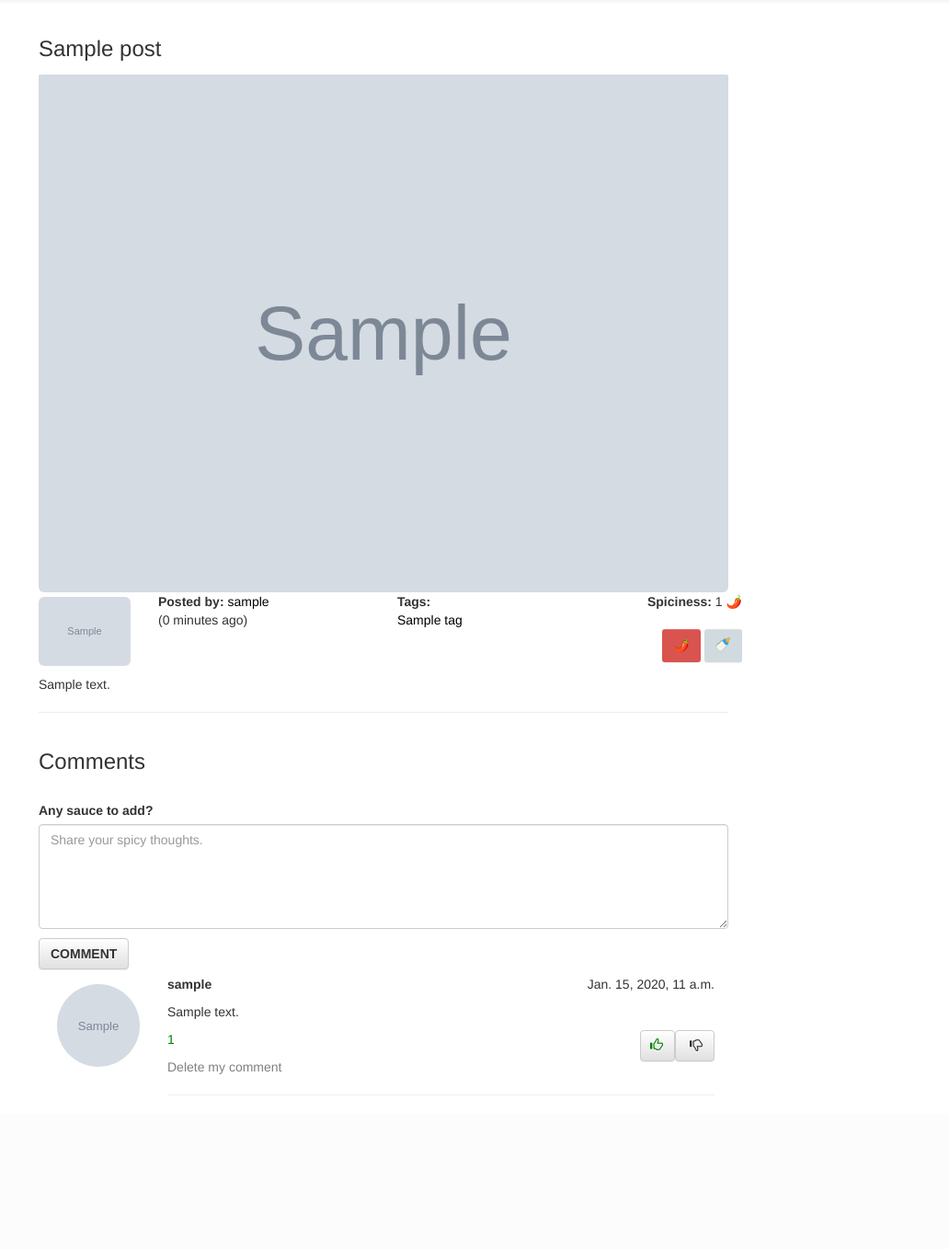
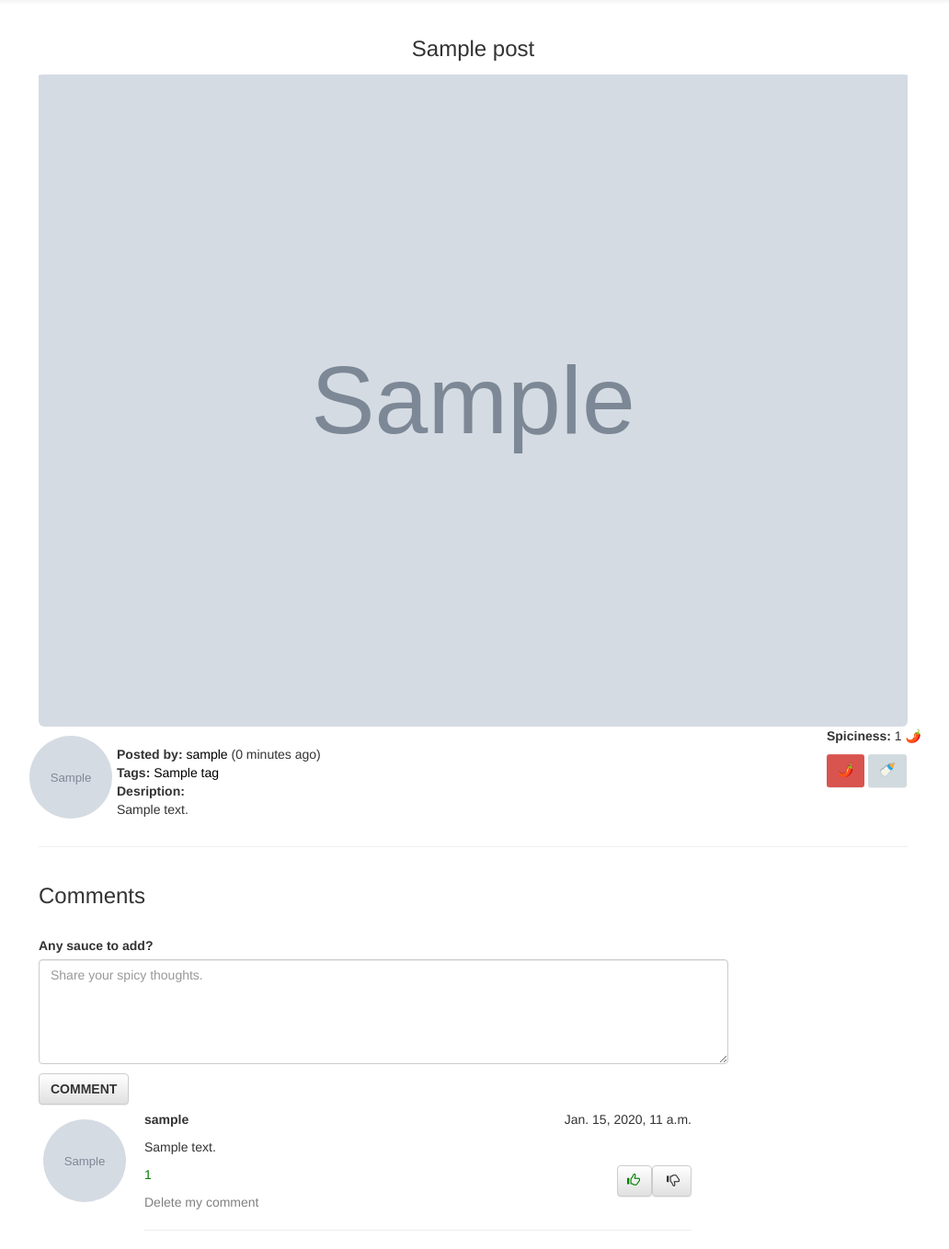
Before and after one commit to spicy-memes17/enterprise-memes, a Django app: page /spicy_memes/post/1/detail/ in a window 1280 px wide. Shown: the part 52-1410 px from the top of the page at 92% size, without its empty margins (28-1060 px from the left). Before the commit the page ends 1243 px from the top, so only its background shows below. Run offline with Django 3.2, Linux system fonts and the light colour scheme; a user stored in the database is signed in; tables that the repository leaves empty hold one stand-in row (values such as "Sample post"); grey boxes marked "Sample" are stand-in pictures; some libraries are stand-ins or nearby versions.

Commit message:
verbesser + comment useravatar überschneidet sich nicht mehr mit Text

```diff
--- a/spicy_memes/static/spicy_memes.css
+++ b/spicy_memes/static/spicy_memes.css
@@ -4,6 +4,7 @@
 
 .memes .img-responsive {
     width: 100%;
+    height: auto;
     margin-top: 20px;
     margin-bottom: 25px;
 }
--- a/spicy_memes/templates/postDetail.html
+++ b/spicy_memes/templates/postDetail.html
@@ -21,8 +21,8 @@
 {% include 'nav.html' with active="index" %}
 <div class="container">
     <div class="row">
-        <div class="col-xs-8 memesdetail">
-            <h3>{{ post.title }}</h3>
+        <div class="col-xs-10 memesdetail">
+            <h3 style="text-align: center">{{ post.title }}</h3>
             {% if post|isVideo %}
                 <div class="embed-responsive embed-responsive-16by9">
                 <iframe class="embed-responsive-item" src="{{ post.video_url }}" frameborder="0" allowfullscreen></iframe>
@@ -31,34 +31,34 @@
                 <img src="{{ post.image_field.url }}" class="img-responsive img-rounded" style="padding-top: 5px">
             {% endif %}
             {% getPostLikes post as postRating %}
-            {%  positivlikes post as posi %}
+            {% positivlikes post as posi %}
             {% getnegPostLikes post as negLikes %}
 
             <div class="row">
-            <div class="col-sm-2" card hovercard style="padding-top: 5px"><div class="useravatar"><img class="img-responsive img-rounded" src="{{ user.profile_pic.url }}"></div></div>
-            <div class="col-sm-4">
-                <strong>Posted by: </strong> <a href="{% url 'spicy_memes:userprofile' post.user%}">{{ post.user }}</a> <br>({{ post.date|timesince }} ago)
+            <div class="pull-left card hovercard" style="padding-top: 5px"><div class="useravatar"><img class="img-responsive" src="{{ post.user.profile_pic.url }}"></div>
                 </div>
-            <div class="col-sm-2">
-                <strong>Tags: </strong><br>
+            ️<div class="btn-toolbar vote; pull-right">
+                    {% if posi %}
+                    <p ><strong>Spiciness: </strong> <span id="rating{{post.id}}">{{ post.get_likes }} </span>🌶️</p>
+                    {% else %}
+                    <p ><strong>Mildness: </strong> <span id="rating{{post.id}}">{{ negLikes}} </span>🍼️</p>
+                    {% endif %}
+                    <button href="#" id="upvote{{post.id}}" class="btn2 btn2-default" type="submit" value="submit">🌶️</button>
+                    <button href="#" id="downvote{{post.id}}" class="btn2 btn2-default" type="submit" value="submit">🍼</button>
+                    </div>
+            <div>
+                <strong>Posted by: </strong> <a href="{% url 'spicy_memes:userprofile' post.user%}">{{ post.user }}</a> ({{ post.date|timesince }} ago)
+                <br>
+                <strong>Tags: </strong>
                 {% for tag in post.tags.all %} <!--jeder tag ist in einer form und klickbar. es wird nach posts mit dem angeklickten tag gesucht-->
                             <a href="{% url 'spicy_memes:search' %}?tag={{ tag.name }}">{{ tag.name }}</a>
                         {% endfor %}
-            </div>
-                {% if posi %}
-                <p class="pull-right"><strong>Spiciness: </strong> <span id="rating{{post.id}}">{{ post.get_likes }} </span>🌶️</p>
-                {% else %}
-                <p class="pull-right"><strong>Mildness: </strong> <span id="rating{{post.id}}">{{ negLikes}} </span>🍼️</p>
-                {% endif %}
-                <br><br>
-                ️<div class="btn-toolbar vote; pull-right">
-                    <button href="#" id="upvote{{post.id}}" class="btn2 btn2-default" type="submit" value="submit">🌶️</button>
-                    <button href="#" id="downvote{{post.id}}" class="btn2 btn2-default" type="submit" value="submit">🍼</button>
-
+                <br>
+                <strong>Desription: </strong><p>{{ post.description }}</p>
+                </div>
 
             </div>
-            </div>
-        <p class="description">{{ post.description }}</p>
+
             <hr/>
         </div>
         <script>
@@ -152,7 +152,7 @@
         <br>
         {% for comment in sortedComments %}
         <br>
-        <div class="col-xs-2 card hovercard" style="padding-top: 5px"><div class="useravatar"><img class="img-responsive img-rounded" src="{{ comment.user.profile_pic.url }}"></div></div>
+        <div class="pull-left card hovercard" style="padding-top: 5px"><div class="useravatar"><img class="img-responsive img-rounded" src="{{ comment.user.profile_pic.url }}"></div></div>
         <!--<div class="col-xs-2" style="padding-top: 5px"><img class="commentpic" src="{% static 'user/img/noPic.png' %}"></div>-->
         <div  class="singlecomment col-xs-10">
                 <div class="cheading"><strong>{{ comment.user }}</strong>
```
